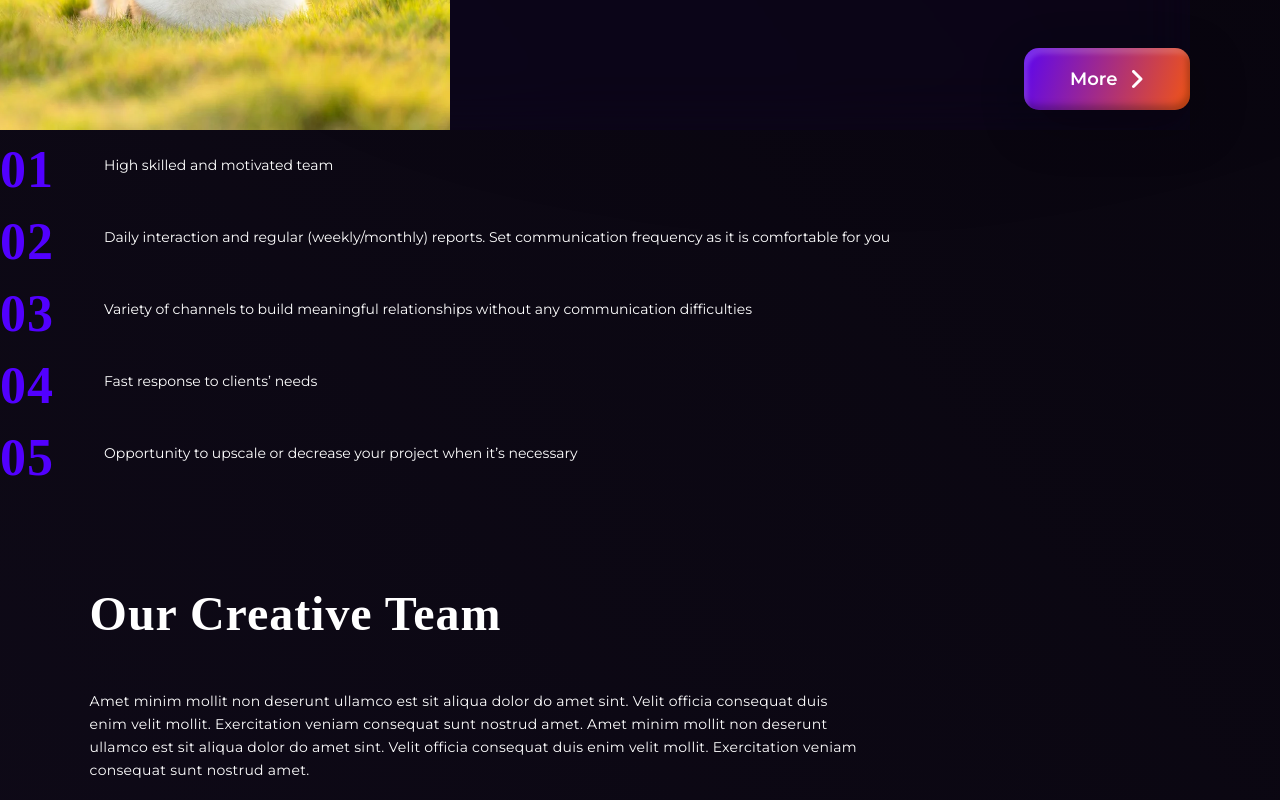
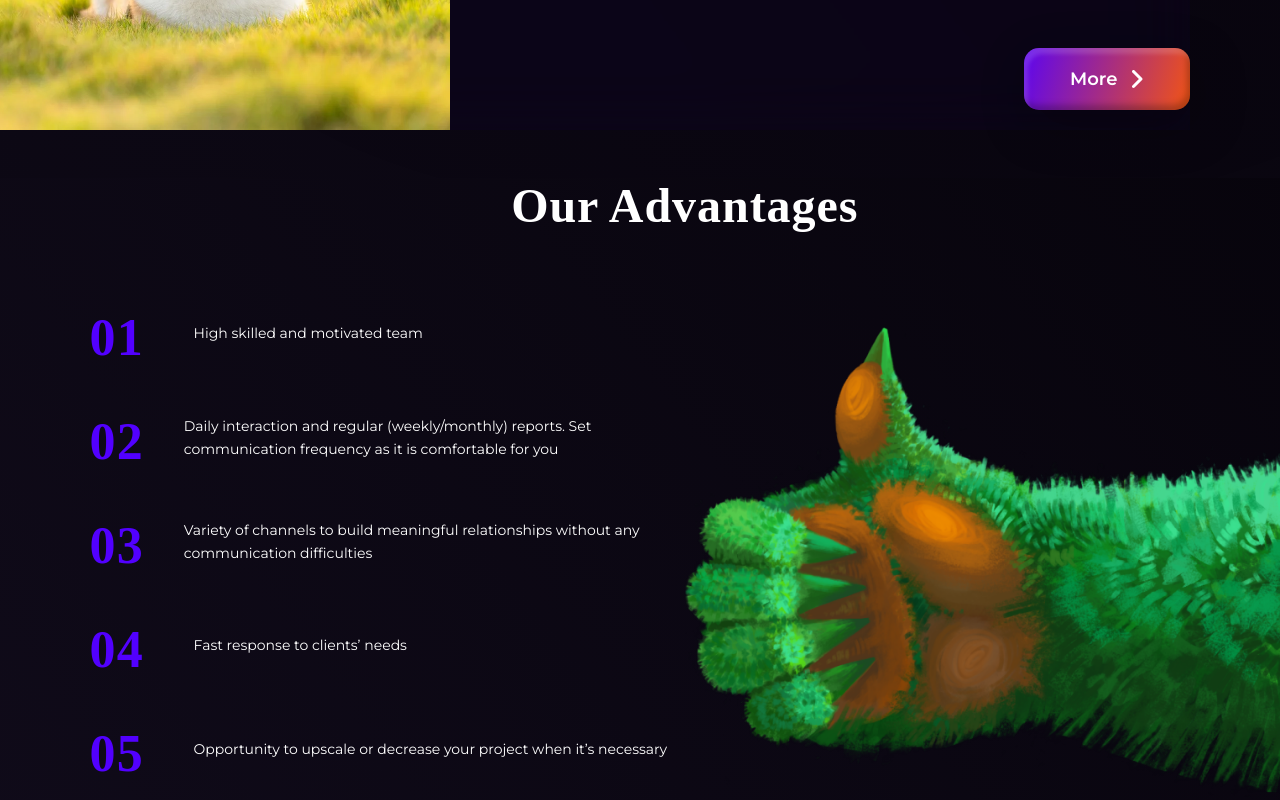
Before and after one commit to storeworkflows/site, a React (Create React App) app: page / in a window 1280 px wide. Shown: the part 1120-1920 px from the top of the page. Built offline with nearby package versions, Linux system fonts and the light colour scheme; a web font is replaced by a local one.

Commit message:
add Advantages section

```diff
--- a/src/App.tsx
+++ b/src/App.tsx
@@ -18,8 +18,7 @@ import avatar from "./assets/img/avatar.webp"
 import Team from "./sections/Team/Team";
 import {IUser} from "./types/interphases/IUser";
 import Discover from "./sections/Discover/Discover";
-import List from "./components/List/List";
-import {advantages} from "./constants";
+import Advantages from "./sections/Advantages/Advantages";
 
 library.add(faAngleDown, faAngleUp, faAngleLeft, faAngleRight,
     faTwitter, faYoutube, faInstagram, faLinkedin, faFacebook, faLinkedinIn, faFacebookSquare)
@@ -50,7 +49,7 @@ function App() {
     <div className="App">
      <Header />
      <Discover />
-        <List listOptions={advantages}/>
+     <Advantages/>
      <Team users={arr}/>
     </div>
   );
--- a/src/components/List/List.scss
+++ b/src/components/List/List.scss
@@ -10,6 +10,7 @@
     counter-increment: li-counter;
     display: flex;
     align-items: center;
+    padding: 1rem 0;
 
     @include Montserrat(400);
     font-size: 14px;
@@ -22,7 +23,7 @@
     display: flex;
     align-items: center;
     width: 72px;
-    padding: 0.5rem 0 0;
+    padding: 0.5rem 0;
     margin: 0 3rem 0 0;
 
     @include ChicaGogo();
--- /dev/null
+++ b/src/sections/Advantages/Advantages.scss
@@ -0,0 +1,22 @@
+.advantages-section{
+  padding: 0 0 0 7%;
+  width: 100%;
+  background: linear-gradient(232.64deg, #07040C -2.74%, #100B1A 106.48%);
+
+  h2{
+    text-align: center;
+  }
+
+
+  .advantage-content{
+    display: inline-flex;
+
+    .paw-img{
+      display: inline-flex;
+      object-fit: contain;
+      height: 560px;
+      width: 50%;
+    }
+  }
+
+}
--- /dev/null
+++ b/src/sections/Advantages/Advantages.tsx
@@ -0,0 +1,21 @@
+import React, {FC} from 'react';
+
+import paw from "../../assets/img/paw.png"
+import "./Advantages.scss"
+import List from "../../components/List/List";
+import {advantages} from "../../constants";
+
+
+const Advantages: FC = () => {
+
+    return <section className={"advantages-section container"}>
+        <h2>Our Advantages</h2>
+        <div className={"advantage-content"}>
+            <List listOptions={advantages}/>
+            <img src={paw} alt={"paw"} className={"paw-img"}/>
+        </div>
+    </section>;
+
+}
+
+export default Advantages
```
Also changed, not shown: src/assets/img/paw.png (added).
